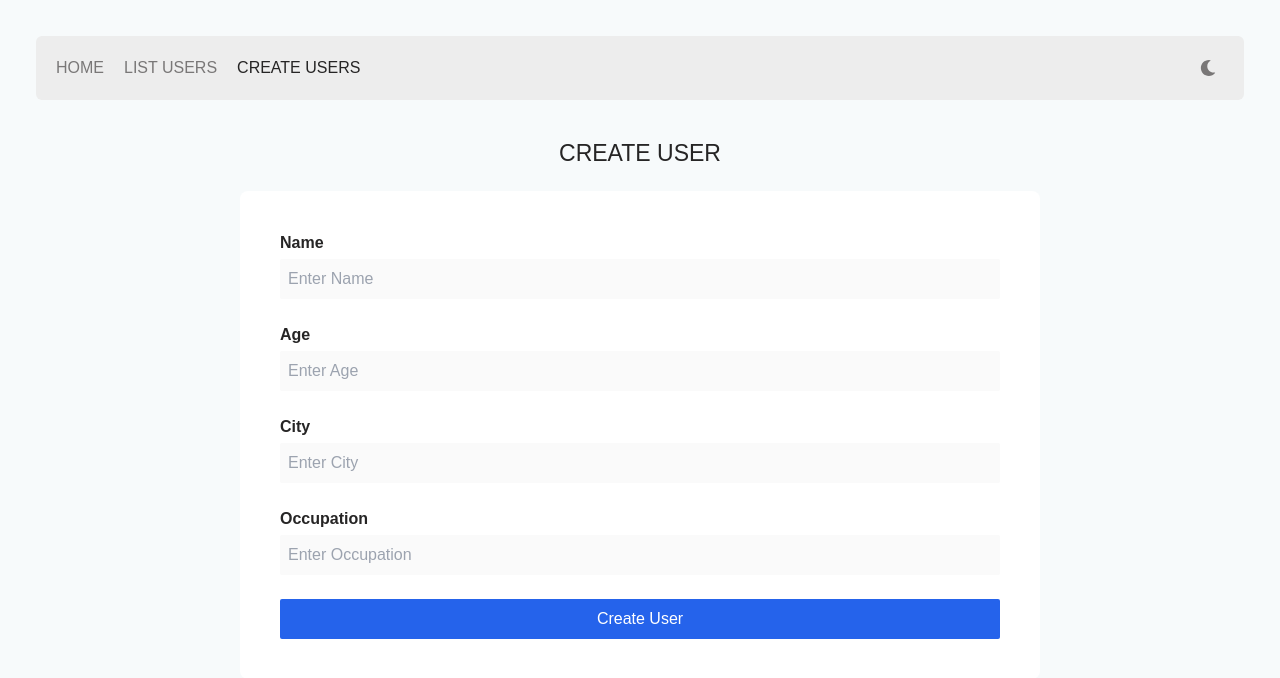
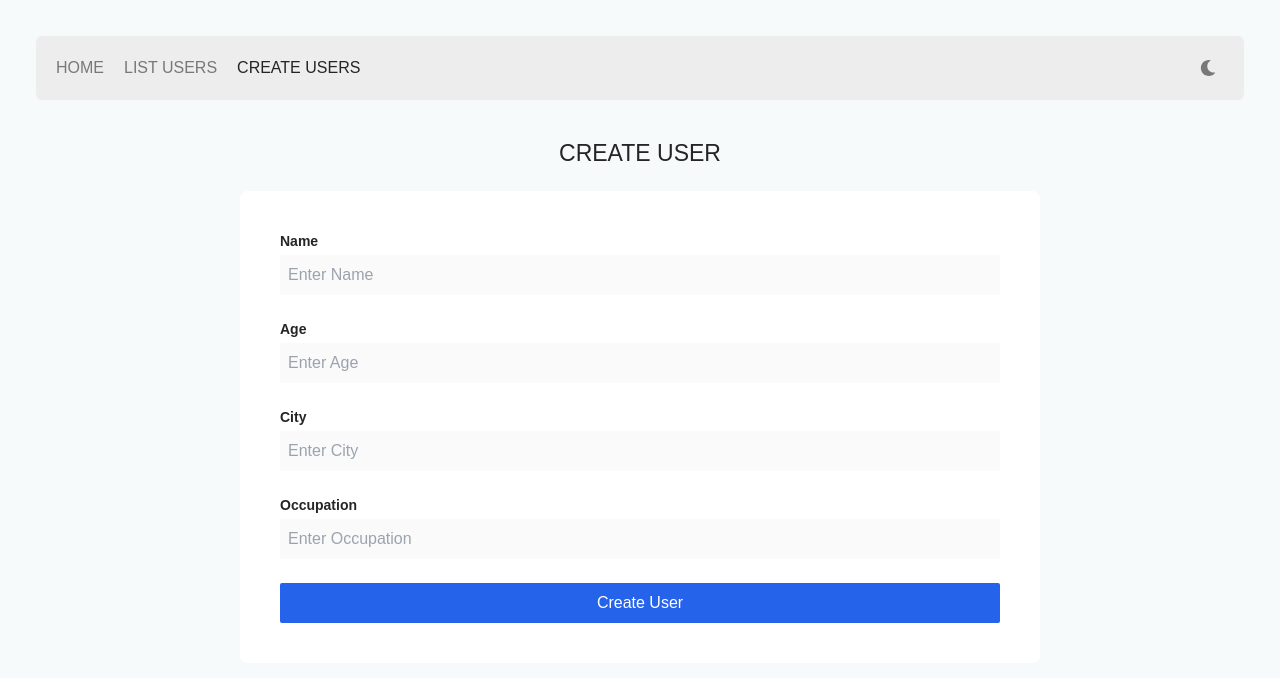
Before and after one commit to deegha/userlist, a Next.js app: page /create-users in a window 1280 px wide. Shown: the top 678 px of the page. Built offline with nearby package versions, Linux system fonts and the light colour scheme.

Commit message:
Improving the UI

```diff
--- a/src/components/input/input.tsx
+++ b/src/components/input/input.tsx
@@ -15,7 +15,9 @@ export const Input = ({
 }: IInput) => {
   return (
     <div className="flex flex-col gap-1">
-      {label && <label className="font-semibold text-tBase">{label}</label>}
+      {label && (
+        <label className="text-sm font-semibold text-tBase">{label}</label>
+      )}
       <div className="border-1 rounded-sm border-border bg-bgTextInput p-2">
         <input
           {...props}
```
